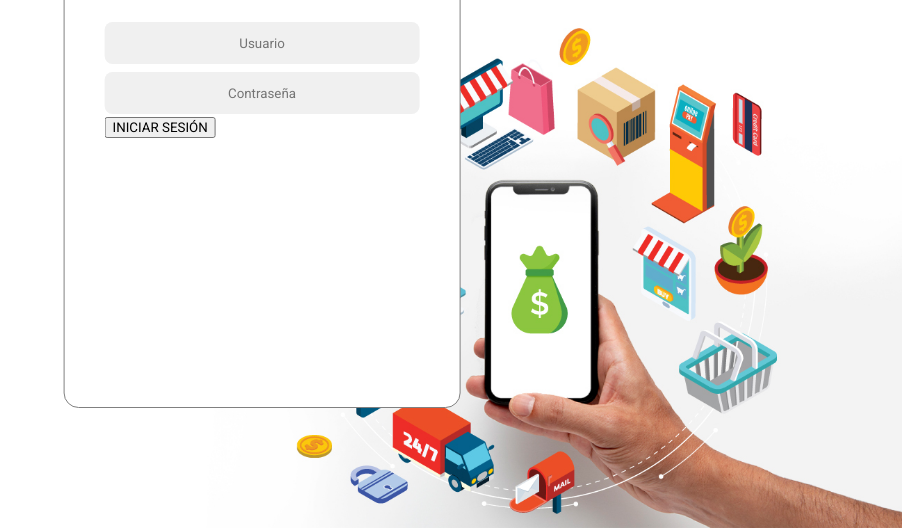
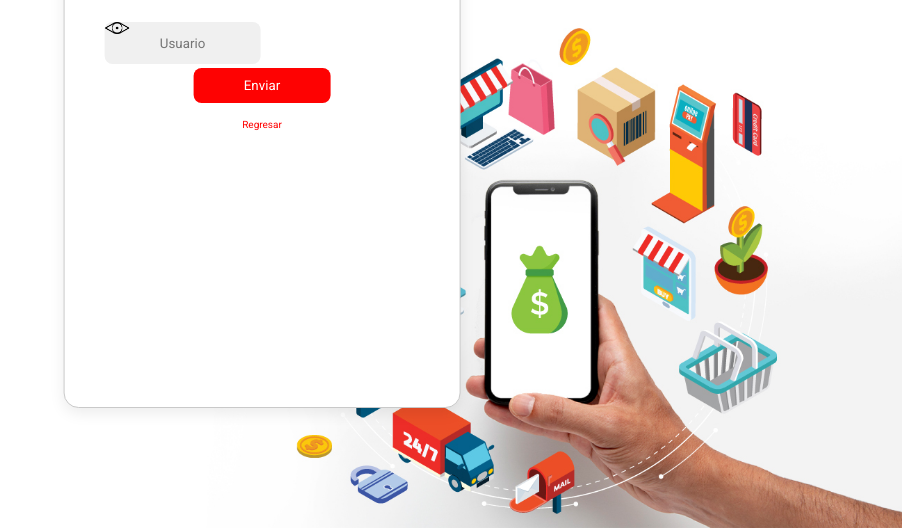
Before and after one commit to alexnaravez012/logintienda724web, a plain HTML site: page index.html in a window 1280 px wide. Shown: the part 272-800 px from the top of the page, without its empty margins (378-1280 px from the left). Drawn offline with nearby package versions, Linux system fonts and the light colour scheme; files that its build step writes are made by us from their sources.

Commit message:
star second view

```diff
--- a/assets/css/style.css
+++ b/assets/css/style.css
@@ -25,8 +25,7 @@ p {
     height: 70%;
     border-radius: 15px;
     background-color: white;
-    box-shadow: grey;
-    border: 1px solid grey;
+    border: 1px solid rgb(201, 201, 201);
     z-index: 2;
     right: 50px !important;
     padding-left: 40px;
@@ -49,3 +48,55 @@ p {
 .inputs-login:focus {
     outline: 0;
 }
+
+.button-login {
+    height: 35px;
+    border-radius: 8px;
+    border: none;
+    background-color: #FE0202;
+    color: white;
+    padding-left: 20px;
+    padding-right: 20px;
+    width: 250px;
+    cursor: pointer;
+}
+
+.button-login {
+    outline: 0;
+}
+
+.font-size-10 {
+    font-size: 10px;
+}
+
+.padding-vertical-15 {
+    padding-top: 15px;
+    padding-bottom: 15px;
+}
+
+.color-red {
+    color: #FE0202;
+}
+
+.cursor-pointer {
+    cursor: pointer;
+}
+
+.button-send {
+    height: 35px;
+    border-radius: 8px;
+    border: none;
+    background-color: #FE0202;
+    color: white;
+    padding-left: 50px;
+    padding-right: 50px;
+    cursor: pointer;
+}
+
+.button-send {
+    outline: 0;
+}
+
+.image-eyes {
+    width: 25px;
+}
--- a/index.html
+++ b/index.html
@@ -16,17 +16,40 @@
 </head>
 
 <body>
+    <div style="display: none;">
         <div class="main-container-login">
-        <div class="container-inputs-login uk-position-center">
+            <div class="container-inputs-login uk-position-center uk-box-shadow-medium">
                 <img class="logo-login uk-align-center" src="./assets/images/Logo-Tienda-724-sin-slogan.png" alt="">
                 <div class="uk-flex uk-flex-column">
                     <input class="inputs-login uk-text-center" placeholder="Usuario" type="text" name="" id="">
                     <input class="inputs-login uk-text-center" placeholder="Contraseña" type="text">
                 </div>
-            <button>INICIAR SESIÓN</button>
+                <button class="button-login uk-align-center uk-margin-remove-bottom">INICIAR SESIÓN</button>
+                <h6 class="uk-margin-remove font-size-10 uk-text-center padding-vertical-15 color-red cursor-pointer">¿Olvidaste tu contraseña?</h6>
             </div>
             <img class="image-background-login uk-position-bottom-right" src="./assets/images/recurso-fondo-tienda-724.jpg" alt="">
         </div>
+    </div>
+    <!-- Recuperar la contraseña -->
+    <div style="display: inline;">
+        <div class="main-container-login">
+            <div class="container-inputs-login uk-position-center uk-box-shadow-medium">
+                <img class="logo-login uk-align-center" src="./assets/images/Logo-Tienda-724-sin-slogan.png" alt="">
+                <div class="uk-flex uk-flex-column">
+                    <input class="inputs-login uk-text-center uk-position-absolute" placeholder="Usuario" type="text" name="" id="">
+                    <div uk-toggle="target: .eyes-active" class="uk-position-relative">
+                        <img class="image-eyes eyes-active" src="./assets/icons/Ojo-inactivo.png" alt="" hidden>
+                        <img class="image-eyes eyes-active" src="./assets/icons/Ojo-activo.png" alt="">
+                    </div>
+                </div>
+                <button class="button-send uk-align-center uk-margin-remove-bottom">Enviar</button>
+                <h6 class="uk-margin-remove font-size-10 uk-text-center padding-vertical-15 color-red cursor-pointer">Regresar</h6>
+            </div>
+            <img class="image-background-login uk-position-bottom-right" src="./assets/images/recurso-fondo-tienda-724.jpg" alt="">
+        </div>
+    </div>
+
+
 
     <!-- UIkit JS -->
     <script src="https://cdn.jsdelivr.net/npm/uikit@3.7.2/dist/js/uikit.min.js"></script>
```
Lines whose indentation alone changed are shown as unchanged.
